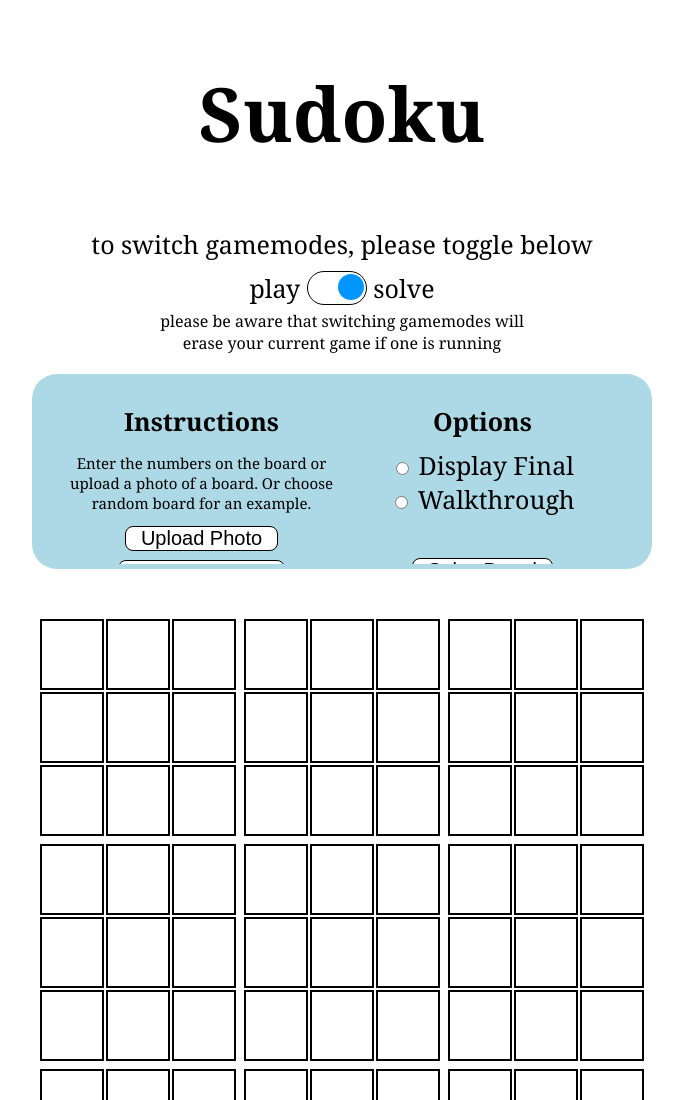
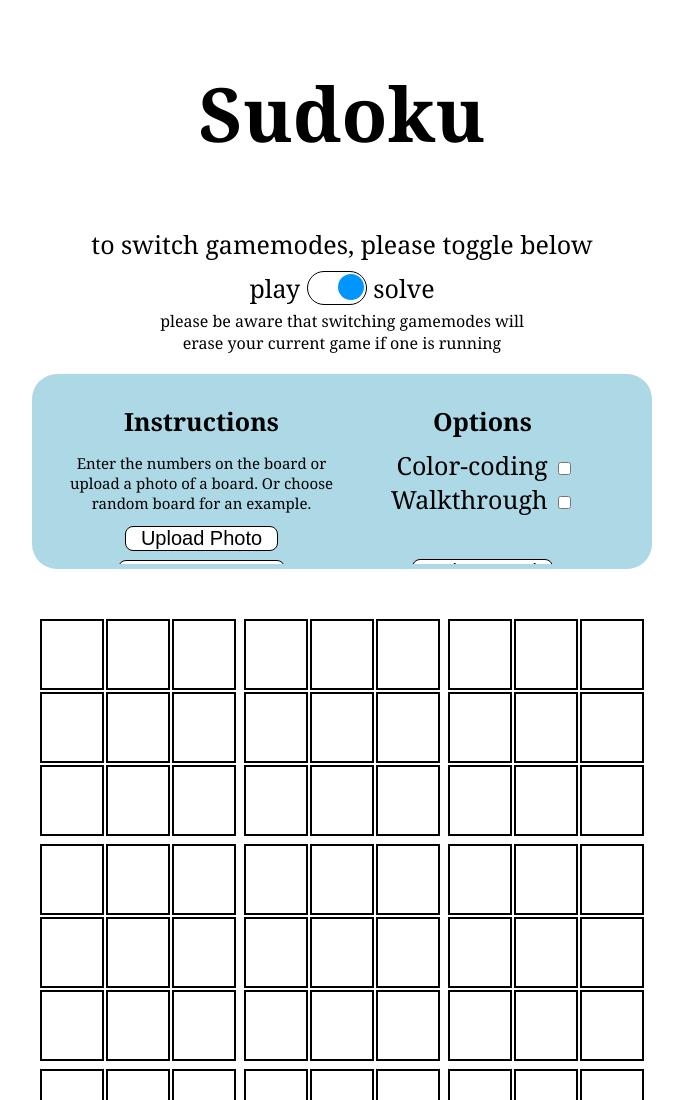
Before and after one commit to brockbritton/puzzle-games-collection, a website: page public/html/sudoku.html in a window 1280 px wide. Shown: the top 1100 px of the page, without its empty margins (298-981 px from the left). Drawn offline with Linux system fonts and the light colour scheme; files that its build step writes are made by us from their sources; files whose address does not match are found by name.

Commit message:
solve sudoku controls updated

```diff
--- a/public/css/sudoku-style.css
+++ b/public/css/sudoku-style.css
@@ -152,6 +152,12 @@
     overflow: hidden;
 }
 
+#solve-checkbox-container {
+    width: max-content;
+    margin: auto;
+    margin-bottom: 35px;
+}
+
 #solve-controls-div {
 
 }
--- a/public/html/sudoku.html
+++ b/public/html/sudoku.html
@@ -82,15 +82,16 @@
                 </div>
                 <div id="solve-settings-right" class="side-by-side">
                     <p class="sudoku-control-header">Options</p>
-                    <div class="align-radio-right">
-                        <input type="radio" id="easy-play" name="solve-type" value="0" />
-                        <label for="easy-play">Display Final</label>
+                    <div id="solve-checkbox-container">
+                        <div class="align-check-right">
+                            <label for="easy-play">Color-coding</label>
+                            <input type="checkbox" id="easy-play" name="solve-type" value="0" />
+                        </div>
+                        <div class="align-check-right">
+                            <label for="medium-play">Walkthrough</label>
+                            <input type="checkbox" id="medium-play" name="solve-type" value="1" />
+                        </div>
                     </div>
-                    <div class="align-radio-right">
-                        <input type="radio" id="medium-play" name="solve-type" value="1" />
-                        <label for="medium-play">Walkthrough</label>
-                    </div>
-                    <br>
                     <button id="solve-button1" onclick="solve_a_game()" class="gen-buttons"> Solve Board </button>
                 </div>
 
--- a/public/js/sudoku-classes.js
+++ b/public/js/sudoku-classes.js
@@ -23,6 +23,7 @@ class playSudokuGame {
 class SudokuBoard {
     constructor(rows_list) {
         this.rows = rows_list;
+        this.solve_sequence = [];
         this.buildColumns(); //this.columns
         this.buildNinths(); //this.ninths
     }
@@ -78,6 +79,9 @@ class SudokuBoard {
     }
 
     updateBoard(new_value, row, col) {
+        //update the solve sequence
+        this.solve_sequence.push([new_value, row, col])
+
         //we should only update the row, column, and ninth that was changed
         this.rows[row][col] = new_value
         this.columns[col][row] = new_value
@@ -286,7 +290,7 @@ class SudokuBoard {
 
     tryANumber() {
         //recursive !!
-        //find naked pairs, plug in the first value for one cell, then try to solve
+        //find hidden/naked pairs, plug in the first value for one cell, then try to solve
         //if solveboard() comes back false, try the other value,
         //if both numbers come back false, try to go back to the first function call.
 
```
